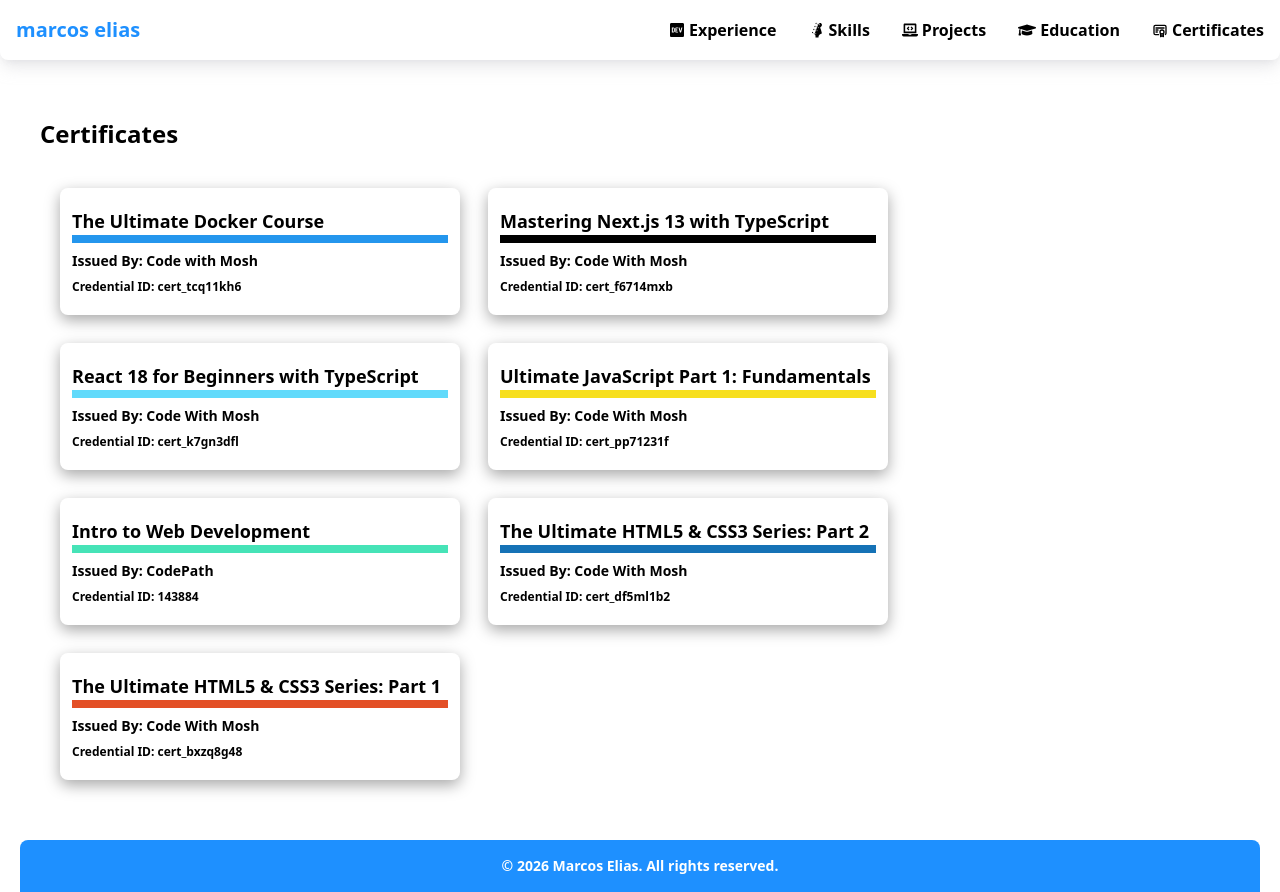
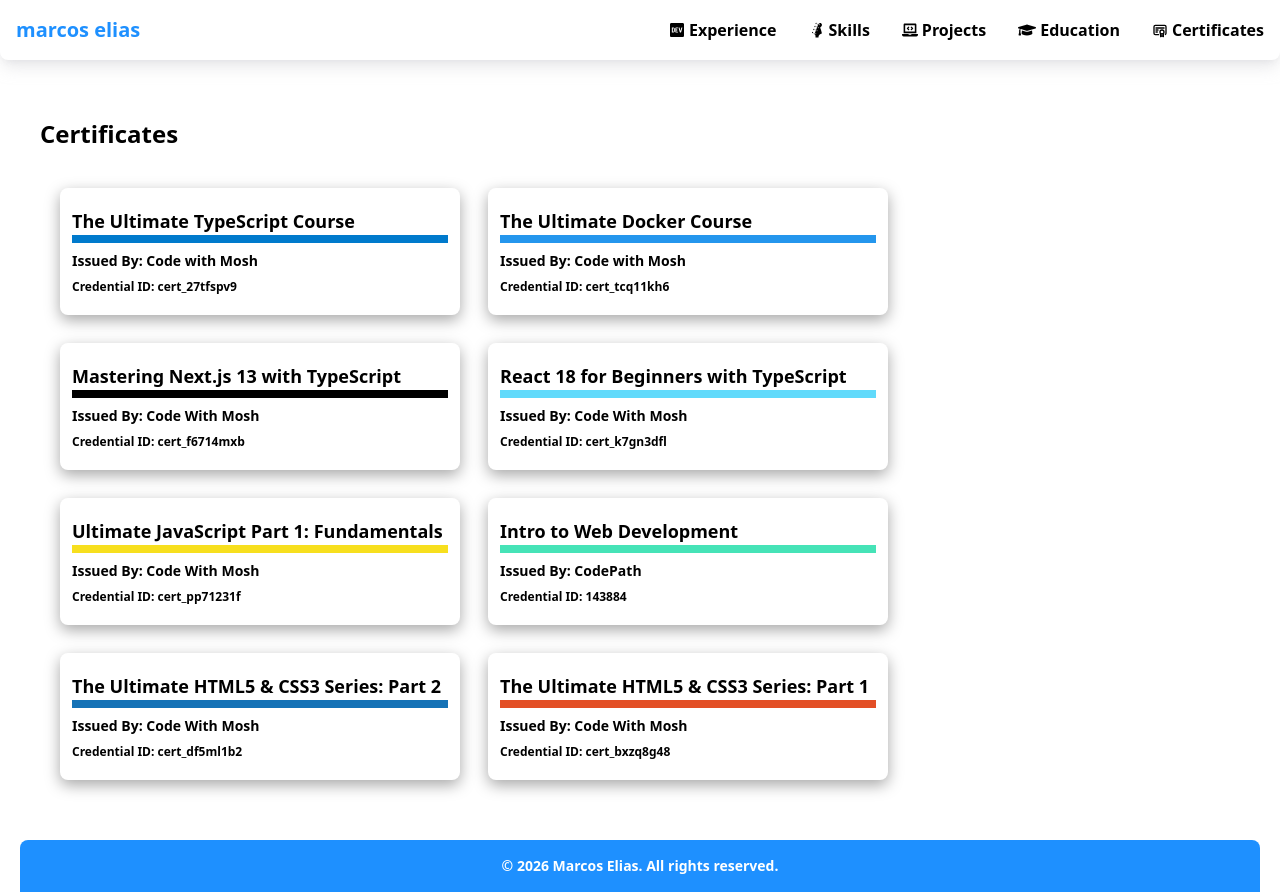
Before and after one commit to mark-elias/MyPortfolio_Next.js, a Next.js app: page /certificates in a window 1280 px wide. Built offline with nearby package versions, Linux system fonts and the light colour scheme.

Commit message:
add typescript cert

```diff
--- a/src/constants/certificates.constants.ts
+++ b/src/constants/certificates.constants.ts
@@ -1,4 +1,11 @@
 export const certificates = [
+  {
+    id: "typescript",
+    title: "The Ultimate TypeScript Course",
+    issuer: "Code with Mosh",
+    credentialId: "cert_27tfspv9",
+    borderColor: "#007ACC",
+  },
   {
     id: "docker",
     title: "The Ultimate Docker Course",
```
